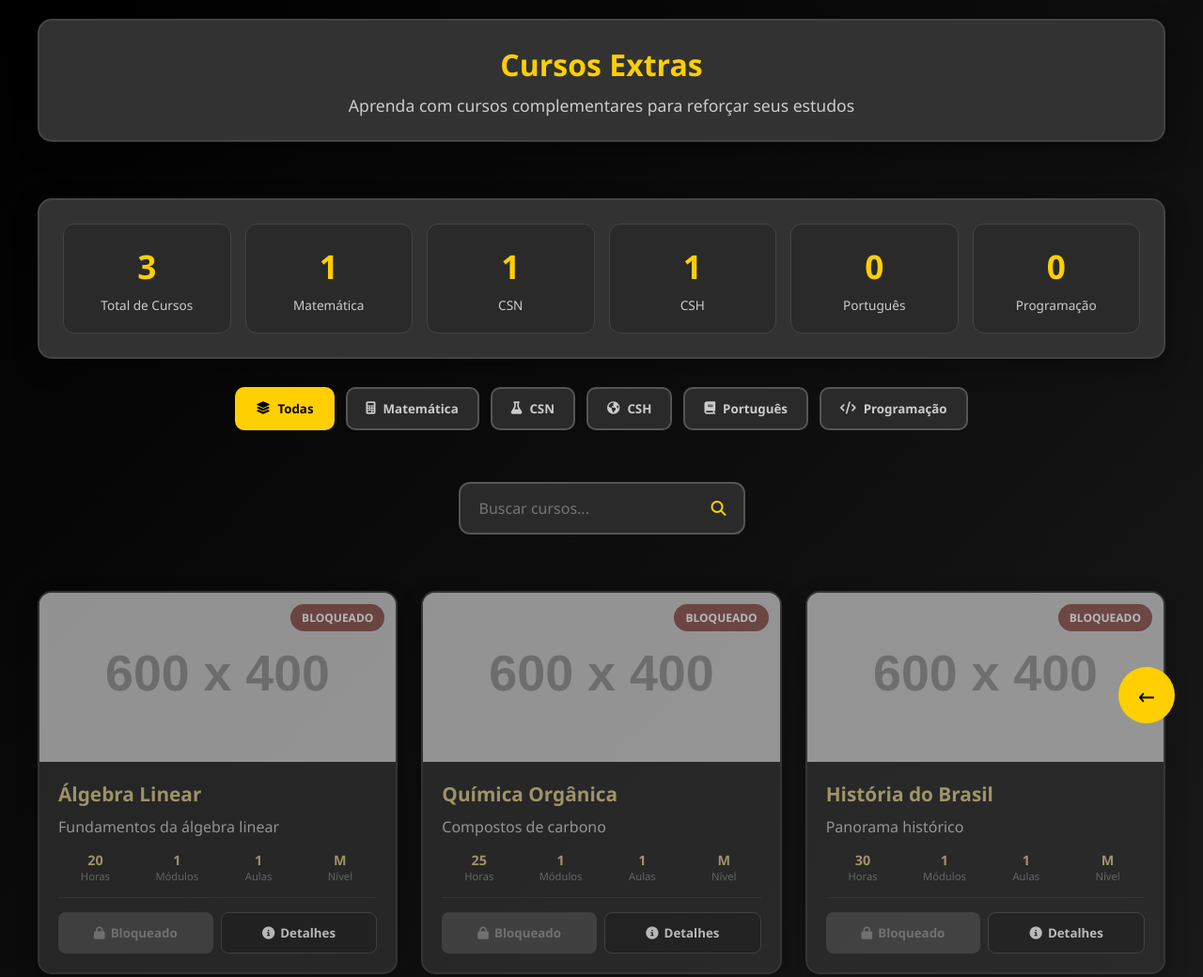
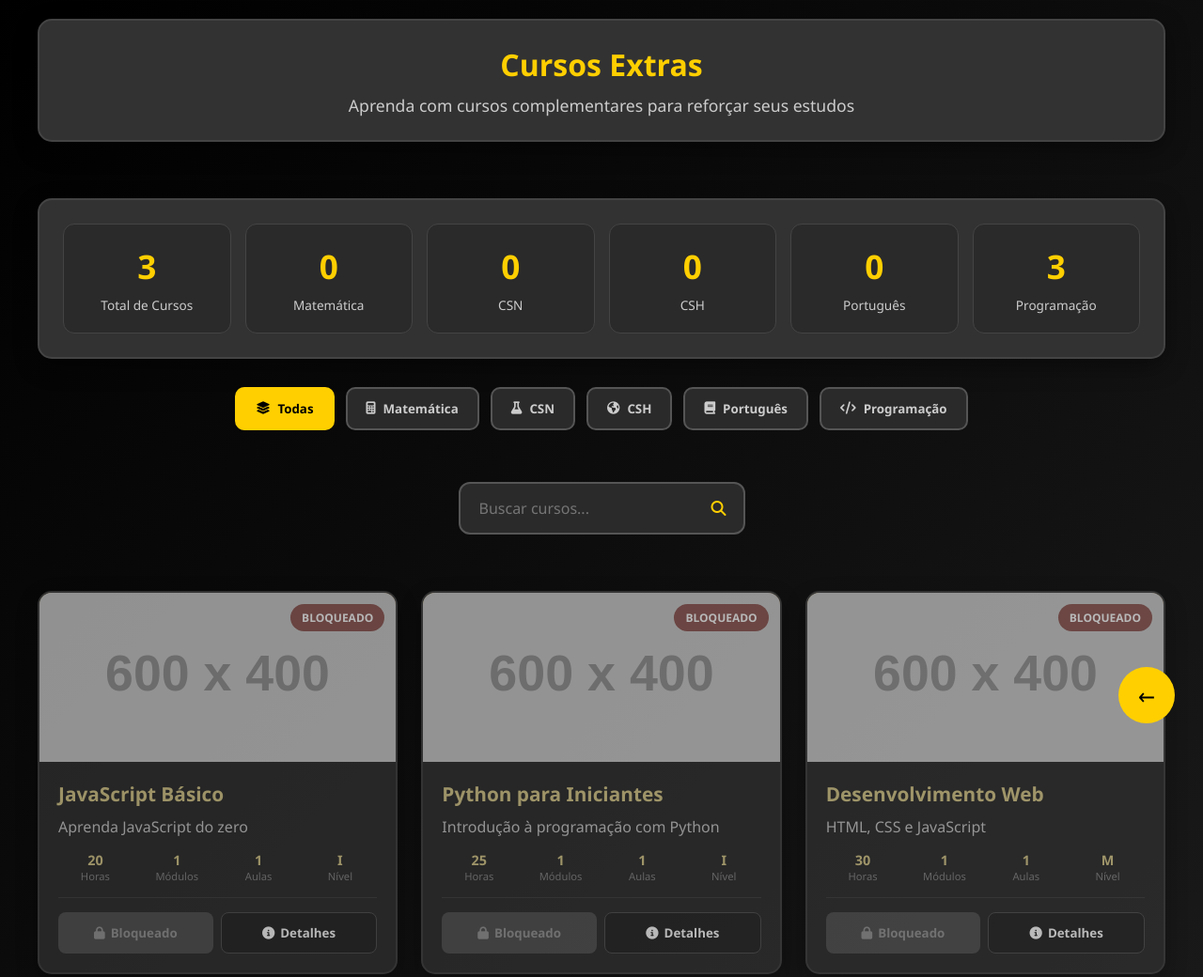
Before and after one commit to icaroAlvesS-20/Coliseum, a website: page CursosExtras/indexEX.html in a window 1280 px wide. Shown: the top 1040 px of the page at 94% size. Drawn offline with Linux system fonts and the light colour scheme; no server answers; placeholder pictures from the web are drawn by us.

Commit message:
Update indexEX.html

```diff
--- a/CursosExtras/indexEX.html
+++ b/CursosExtras/indexEX.html
@@ -436,31 +436,68 @@ function verificarPermissao(cursoUsuario, materiaCurso) {
 
 // ✅ FUNÇÃO PARA CONVERTER MATÉRIA EM CATEGORIA
 function obterCategoria(materia) {
-    const mapeamento = {
-        'algebra': 'matematica',
-        'geometria': 'matematica',
-        'matematica': 'matematica',
+    const materiaLower = materia.toLowerCase();
 
-        'quimica': 'csn',
-        'fisica': 'csn',
-        'biologia': 'csn',
+    // Matemática
+    if (materiaLower.includes('algebra') ||
+        materiaLower.includes('geometria') ||
+        materiaLower.includes('matematica') ||
+        materiaLower.includes('matemática')) {
+        return 'matematica';
+    }
 
-        'historia': 'csh',
-        'geografia': 'csh',
-        'filosofia': 'csh',
+    // CSN (Ciências da Natureza)
+    if (materiaLower.includes('quimica') ||
+        materiaLower.includes('fisica') ||
+        materiaLower.includes('biologia') ||
+        materiaLower.includes('química') ||
+        materiaLower.includes('física')) {
+        return 'csn';
+    }
 
-        'gramatica': 'portugues',
-        'interpretacao': 'portugues',
-        'literatura': 'portugues',
+    // CSH (Ciências Humanas)
+    if (materiaLower.includes('historia') ||
+        materiaLower.includes('geografia') ||
+        materiaLower.includes('filosofia') ||
+        materiaLower.includes('sociologia') ||
+        materiaLower.includes('história')) {
+        return 'csh';
+    }
 
-        'python': 'programacao',
-        'javascript': 'programacao',
-        'php': 'programacao',
-        'react': 'programacao',
-        'programacao': 'programacao'
-    };
+    // Português
+    if (materiaLower.includes('gramatica') ||
+        materiaLower.includes('interpretacao') ||
+        materiaLower.includes('literatura') ||
+        materiaLower.includes('redacao') ||
+        materiaLower.includes('portugues') ||
+        materiaLower.includes('português') ||
+        materiaLower.includes('gramática') ||
+        materiaLower.includes('interpretação') ||
+        materiaLower.includes('redação')) {
+        return 'portugues';
+    }
 
-    return mapeamento[materia] || 'csh';
+    // Programação (SEU CASO)
+    if (materiaLower.includes('javascript') ||
+        materiaLower.includes('python') ||
+        materiaLower.includes('php') ||
+        materiaLower.includes('react') ||
+        materiaLower.includes('programacao') ||
+        materiaLower.includes('programação') ||
+        materiaLower.includes('js') ||
+        materiaLower.includes('node') ||
+        materiaLower.includes('html') ||
+        materiaLower.includes('css') ||
+        materiaLower.includes('web') ||
+        materiaLower.includes('frontend') ||
+        materiaLower.includes('backend') ||
+        materiaLower.includes('codigo') ||
+        materiaLower.includes('código')) {
+        return 'programacao';
+    }
+
+    // Se não identificar, assume CSH como padrão
+    return 'csh';
 }
 
 // ✅ CARREGAR CURSOS DA API
@@ -473,6 +510,7 @@ async function carregarCursos() {
             url += `?usuarioId=${usuario.id}`;
         }
 
+        console.log('🔍 Buscando cursos da URL:', url);
         const response = await fetch(url);
 
         if (!response.ok) {
@@ -480,10 +518,17 @@ async function carregarCursos() {
         }
 
         const dados = await response.json();
+        console.log('📦 Dados recebidos:', dados);
 
         // Se a API já filtrou, usa os dados diretamente
         // Se não, filtra no frontend
         cursos = Array.isArray(dados) ? dados : (dados.cursos || []);
+
+        // Log para verificar as matérias
+        console.log('📊 Cursos carregados:');
+        cursos.forEach(curso => {
+            console.log(`  "${curso.titulo}" - Matéria: "${curso.materia}" - Categoria: "${obterCategoria(curso.materia)}"`);
+        });
 
         // Se não tem cursos, usa exemplos
         if (cursos.length === 0) {
@@ -507,30 +552,27 @@ function gerarCursosExemplo() {
     return [
         {
             id: 1,
-            titulo: "Álgebra Linear",
-            descricao: "Fundamentos da álgebra linear",
-            materia: "algebra",
-            categoria: "matematica",
-            nivel: "medio",
+            titulo: "JavaScript Básico",
+            descricao: "Aprenda JavaScript do zero",
+            materia: "javascript",
+            nivel: "iniciante",
             duracao: 20,
             modulos: [{ aulas: [{}] }]
         },
         {
             id: 2,
-            titulo: "Química Orgânica",
-            descricao: "Compostos de carbono",
-            materia: "quimica",
-            categoria: "csn",
-            nivel: "medio",
+            titulo: "Python para Iniciantes",
+            descricao: "Introdução à programação com Python",
+            materia: "python",
+            nivel: "iniciante",
             duracao: 25,
             modulos: [{ aulas: [{}] }]
         },
         {
             id: 3,
-            titulo: "História do Brasil",
-            descricao: "Panorama histórico",
-            materia: "historia",
-            categoria: "csh",
+            titulo: "Desenvolvimento Web",
+            descricao: "HTML, CSS e JavaScript",
+            materia: "programacao",
             nivel: "medio",
             duracao: 30,
             modulos: [{ aulas: [{}] }]
@@ -602,6 +644,8 @@ function mostrarCursos() {
 function criarCardCurso(curso, usuario) {
     const categoria = obterCategoria(curso.materia);
     const temPermissao = usuario.curso ? verificarPermissao(usuario.curso, curso.materia) : false;
+
+    console.log(`🎯 Criando card: "${curso.titulo}" | Matéria: "${curso.materia}" | Categoria: "${categoria}" | Permissão: ${temPermissao}`);
 
     const card = document.createElement('div');
     card.className = `course-card ${temPermissao ? '' : 'bloqueado'}`;
@@ -680,7 +724,10 @@ function obterNomeMateria(materia) {
         'geografia': 'Geografia',
         'gramatica': 'Gramática',
         'javascript': 'JavaScript',
-        'python': 'Python'
+        'python': 'Python',
+        'php': 'PHP',
+        'react': 'React',
+        'programacao': 'Programação'
     };
     return nomes[materia] || materia;
 }
@@ -799,5 +846,6 @@ document.addEventListener('DOMContentLoaded', () => {
     carregarCursos();
 });
 </script>
+
 </body>
 </html>
```
